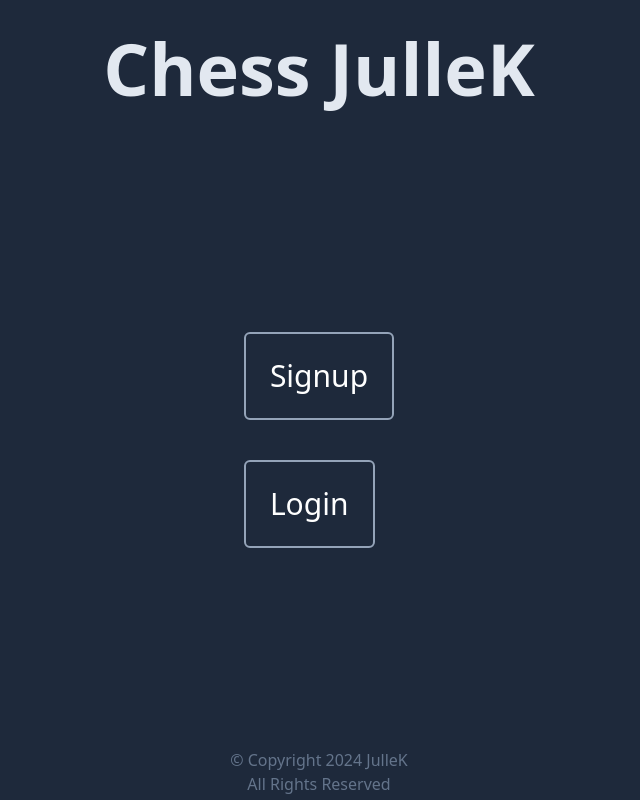
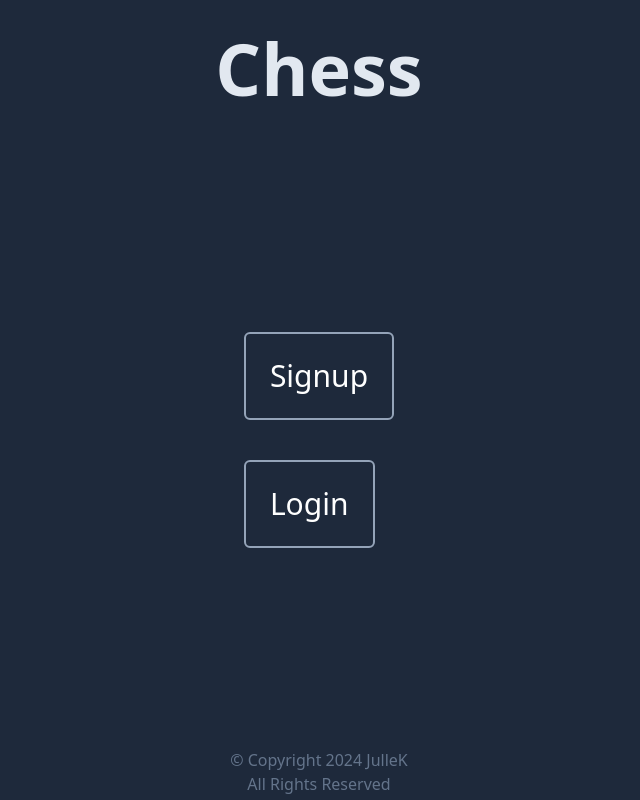
Before and after one commit to JulleK/Chess, a React (Vite) app in the folder app/: page / in a window 1280 px wide. Shown: the whole page, without its empty margins (321-961 px from the left). Built offline with nearby package versions, Linux system fonts and the light colour scheme.

Commit message:
change h1 content

```diff
--- a/app/src/App.jsx
+++ b/app/src/App.jsx
@@ -11,7 +11,7 @@ export default function App() {
         className="flex h-screen w-screen flex-col items-center
       justify-center bg-slate-800"
       >
-        <h1 className="h1">Chess JulleK</h1>
+        <h1 className="h1">Chess</h1>
 
         <Routes>
           <Route path="/" element={<Home />} />
```
